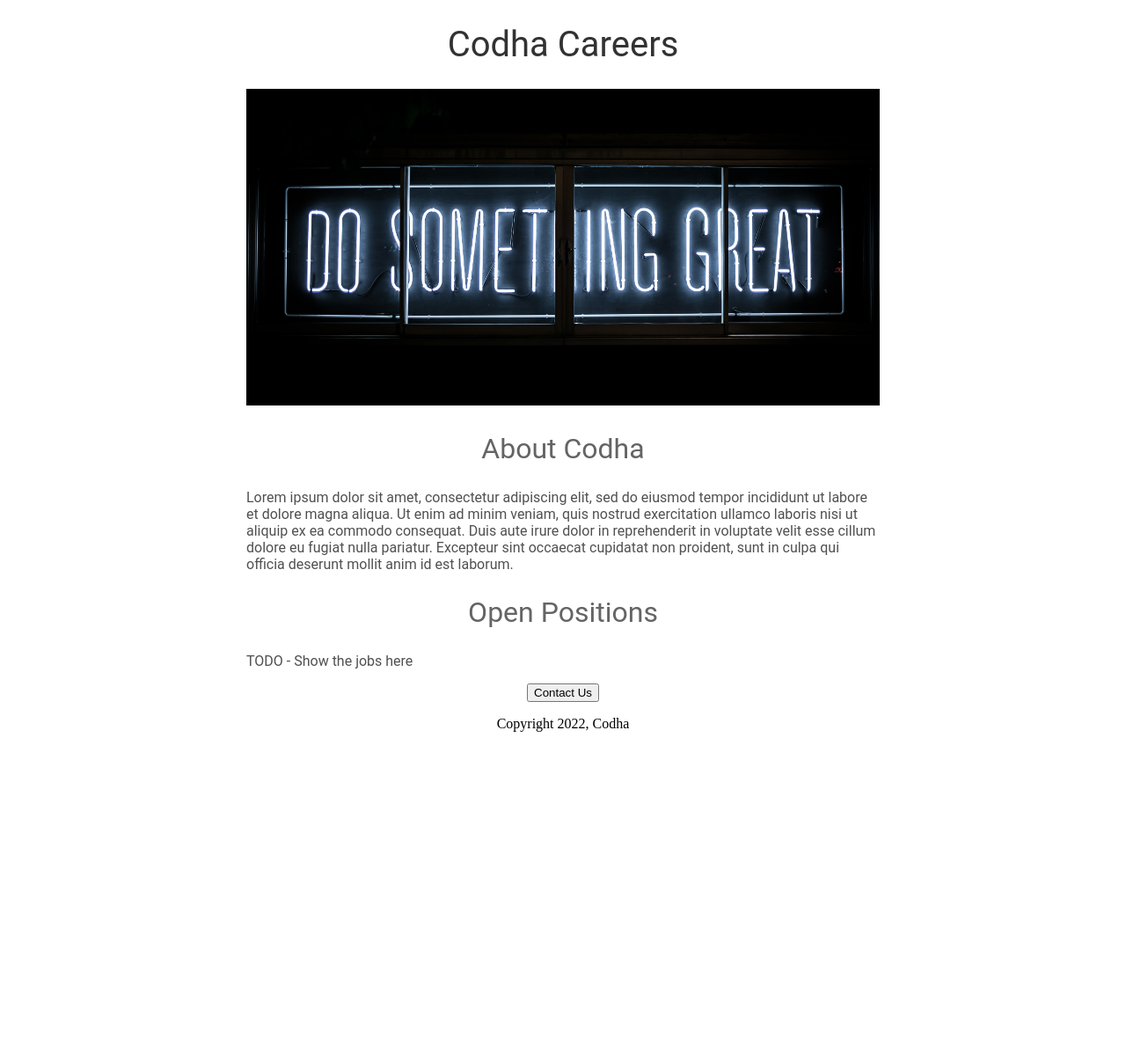
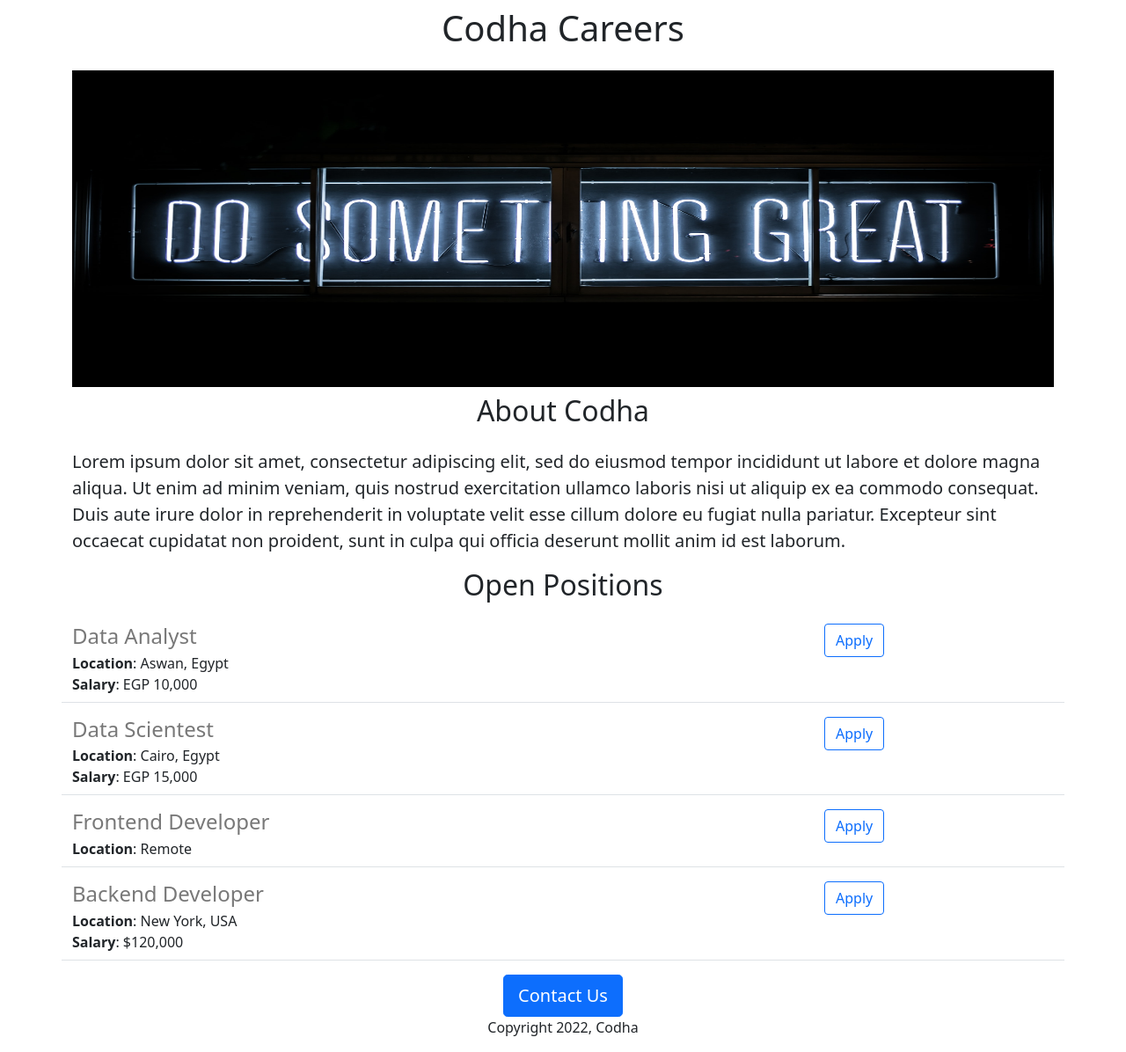
Before and after one commit to mustafa-meco/flask-career-website, a Flask app: page / in a window 1280 px wide. Shown: the whole page at 88% size. Before the commit the page ends 832 px from the top, so only its background shows below. Run offline with Flask 2, Linux system fonts and the light colour scheme.

Commit message:
Added Dynamic data using templates

```diff
--- a/app.py
+++ b/app.py
@@ -1,11 +1,37 @@
-from flask import Flask, render_template
+from flask import Flask, render_template, jsonify
 
 app = Flask(__name__)
+
+JOBS = [{
+  'id': 1,
+  'title': 'Data Analyst',
+  'location': 'Aswan, Egypt',
+  'salary': 'EGP 10,000'
+}, {
+  'id': 2,
+  'title': 'Data Scientest',
+  'location': 'Cairo, Egypt',
+  'salary': 'EGP 15,000'
+}, {
+  'id': 3,
+  'title': 'Frontend Developer',
+  'location': 'Remote'
+}, {
+  'id': 4,
+  'title': 'Backend Developer',
+  'location': 'New York, USA',
+  'salary': '$120,000'
+}]
 
 
 @app.route("/")
 def hello_world():
-  return render_template("home.html")
+  return render_template("home.html", jobs=JOBS, company_name="Codha")
+
+
+@app.route("/api/jobs")
+def list_jobs():
+  return jsonify(JOBS)
 
 
 if __name__ == "__main__":
--- a/templates/home.html
+++ b/templates/home.html
@@ -4,52 +4,31 @@
   <meta charset="UTF-8">
   <meta http-equiv="X-UA-Compatible" content="IE=edge">
   <meta name="viewport" content="width=device-width, initial-scale=1.0">
-  <title>Careers Website</title>
+  <link href="https://cdn.jsdelivr.net/npm/bootstrap@5.0.2/dist/css/bootstrap.min.css" rel="stylesheet" integrity="sha384-EVSTQN3/azprG1Anm3QDgpJLIm9Nao0Yz1ztcQTwFspd3yD65VohhpuuCOmLASjC" crossorigin="anonymous">
+
+  <title>{{company_name}} Careers</title>
   <style>
-    h1 {
-      font-size: 40px;
-      font-family: Roboto;
-      font-weight: normal;
-      color: rgb(50,50,50);
-      text-align: center;
-    }
+    #banner {
+      height: 360px;
+      width: 100%;
 
-    #banner {
-      width: 100%;
-      height: 360px;
-      object-fit: cover;
-    }
-
-    h2 {
-      font-family: Roboto;
-      font-size: 32px;
-      color: rgb(100, 100, 100);
-      text-align: center;
-      font-weight: normal;
-    }
-
-
-    .bodytext {
-      font-family: Roboto;
-      color: rgb(80, 80, 80);
-    }
-
-    #container {
-      max-width: 720px;
-      margin: 0 auto 0 auto;
     }
   </style>
 </head>
 <body>
-  <div id="container">
-    <h1>Codha Careers</h1>
-    <img id="banner" src="https://flask-career-website.mustafaghoneim.repl.co/static/banner.jpg" height="320">
-    <h2>About Codha</h2>
-    <p class="bodytext">Lorem ipsum dolor sit amet, consectetur adipiscing elit, sed do eiusmod tempor incididunt ut labore et dolore magna aliqua. Ut enim ad minim veniam, quis nostrud exercitation ullamco laboris nisi ut aliquip ex ea commodo consequat. Duis aute irure dolor in reprehenderit in voluptate velit esse cillum dolore eu fugiat nulla pariatur. Excepteur sint occaecat cupidatat non proident, sunt in culpa qui officia deserunt mollit anim id est laborum.</p>
-    <h2>Open Positions</h2>
-    <p class="bodytext">TODO - Show the jobs here</p>
+  <div class="container">
+    <h1 class="text-center mt-2 mb-4">{{company_name}} Careers</h1>
+    <img class="img-fluid" id="banner" src="https://flask-career-website.mustafaghoneim.repl.co/static/banner.jpg" height="320">
+    <h2 class="text-center mt-2 mb-4">About Codha</h2>
+    <p class="lead">Lorem ipsum dolor sit amet, consectetur adipiscing elit, sed do eiusmod tempor incididunt ut labore et dolore magna aliqua. Ut enim ad minim veniam, quis nostrud exercitation ullamco laboris nisi ut aliquip ex ea commodo consequat. Duis aute irure dolor in reprehenderit in voluptate velit esse cillum dolore eu fugiat nulla pariatur. Excepteur sint occaecat cupidatat non proident, sunt in culpa qui officia deserunt mollit anim id est laborum.</p>
+    <h2 class="text-center mt-2 mb-4">Open Positions</h2>
+    <p>
+      {% for job in jobs %}
+        {% include 'jobitem.html' %}
+      {% endfor %}
+    </p>
     <div style="text-align:center;">
-      <button>Contact Us</button>
+      <button class="btn btn-primary btn-lg">Contact Us</button>
       <p>Copyright 2022, Codha</p>
     </div>
   </div>
--- /dev/null
+++ b/templates/jobitem.html
@@ -0,0 +1,12 @@
+ <div class="border-bottom row" style="margin-bottom: 16px; padding-bottom:8px;">
+   <div class="col-9">
+          <h4 style="color:rgb(120,120,120); margin-bottom: 4px; ">{{ job['title'] }}</h4>
+          <div><b>Location</b>: {{job['location']}}</div>
+          {% if 'salary' in job %}
+          <div><b>Salary</b>: {{job['salary']}}</div>
+          {% endif %}
+        </div>
+   <div class="col-3">
+          <button tybe="button" class="btn btn-outline-primary">Apply</button>
+     </div>
+        </div>
```
